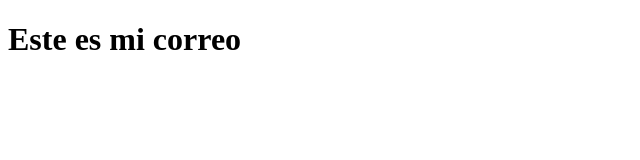
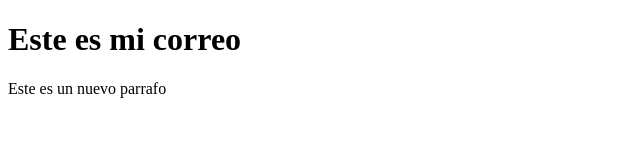
Before and after one commit to EddUgarte/sistema-de-registro, a plain HTML site: page contacto.html in a window 1280 px wide. Shown: the whole page, without its empty margins (0-640 px from the left). Drawn offline with Linux system fonts and the light colour scheme.

Commit message:
Actualiza el contacto con p

```diff
--- a/contacto.html
+++ b/contacto.html
@@ -9,5 +9,7 @@
     <h1>
         Este es mi correo
     </h1>
+
+    <p>Este es un nuevo parrafo</p>
 </body>
 </html>
```
